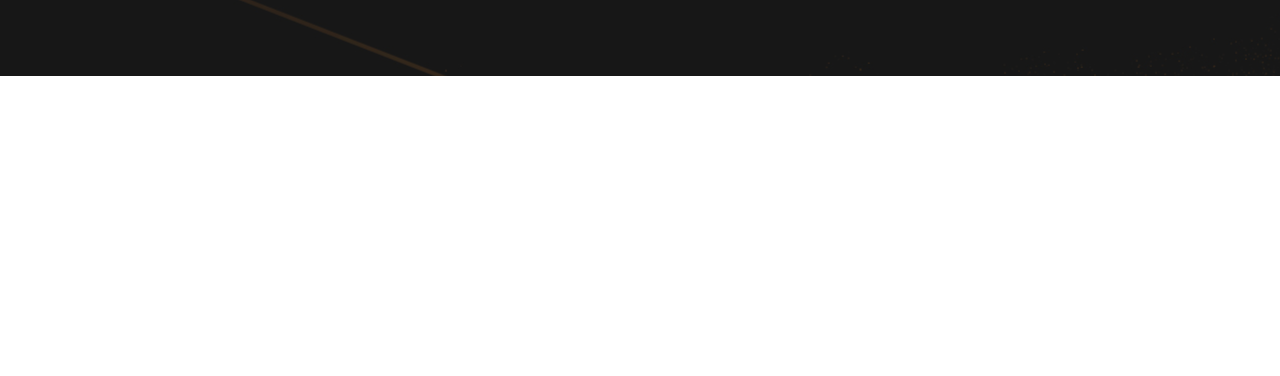
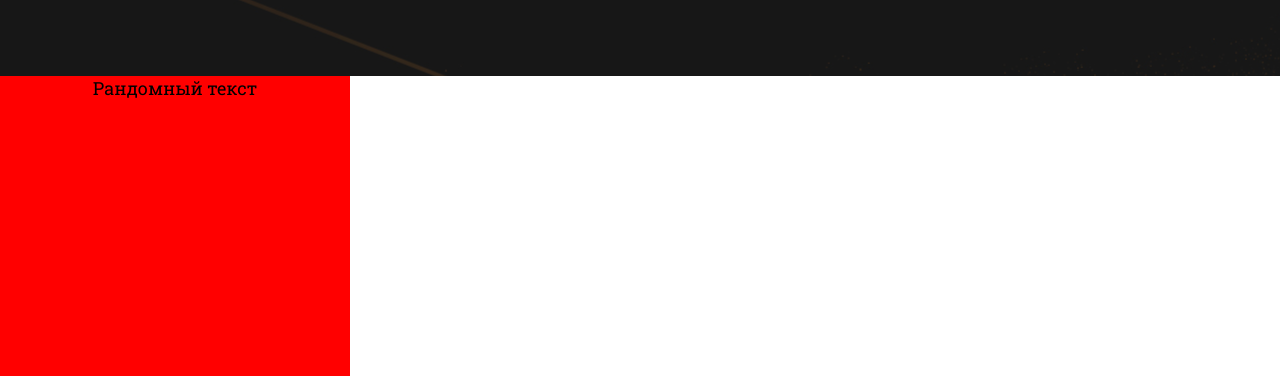
Before and after one commit to Roman-Devel/course-js-project_1, a plain HTML site: page yoga/index.html in a window 1280 px wide. Shown: the part 5866-6242 px from the top of the page. Before the commit the page ends 5942 px from the top, so only its background shows below. Drawn offline with Linux system fonts and the light colour scheme.

Commit message:
ExtraTask_2

```diff
--- a/yoga/index.html
+++ b/yoga/index.html
@@ -233,5 +233,6 @@
 	 		</div>
 	</div>
 	<script src="js/script.js"></script>
+	<script src="js/script_2.js"></script>
 </body>
 </html>
--- /dev/null
+++ b/yoga/js/script_2.js
@@ -0,0 +1,26 @@
+window.addEventListener('DOMContentLoaded', function() {
+	'use strict';
+
+	class Options {
+		constructor(height, width, bg, fontSize, textAlign) {
+			this.height = height;
+			this.width = width;
+			this.bg = bg;
+			this.fontSize = fontSize;
+			this.textAlign = textAlign;
+		}
+
+		createDiv() {
+			let elem = document.createElement('div');
+			elem.textContent = 'Рандомный текст';
+			document.body.appendChild(elem);
+			let param = `height:${this.height}px; width:${this.width}px; background-color:${this.bg}; font-size:${this.fontSize}px; text-align:${this.textAlign}`;
+			elem.style.cssText = param;
+		}
+	}
+
+	const item = new Options(300, 350, "red", 18, "center");
+
+	item.createDiv();
+
+});
```
